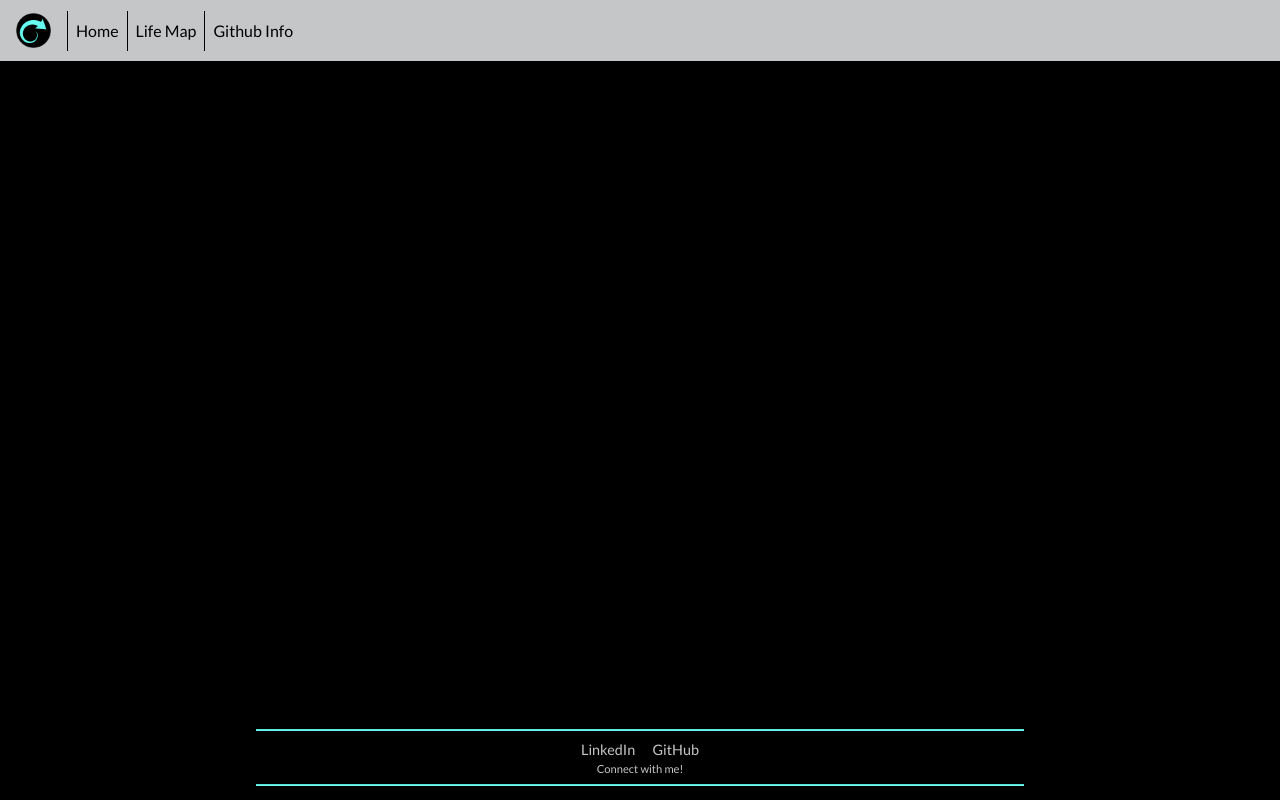
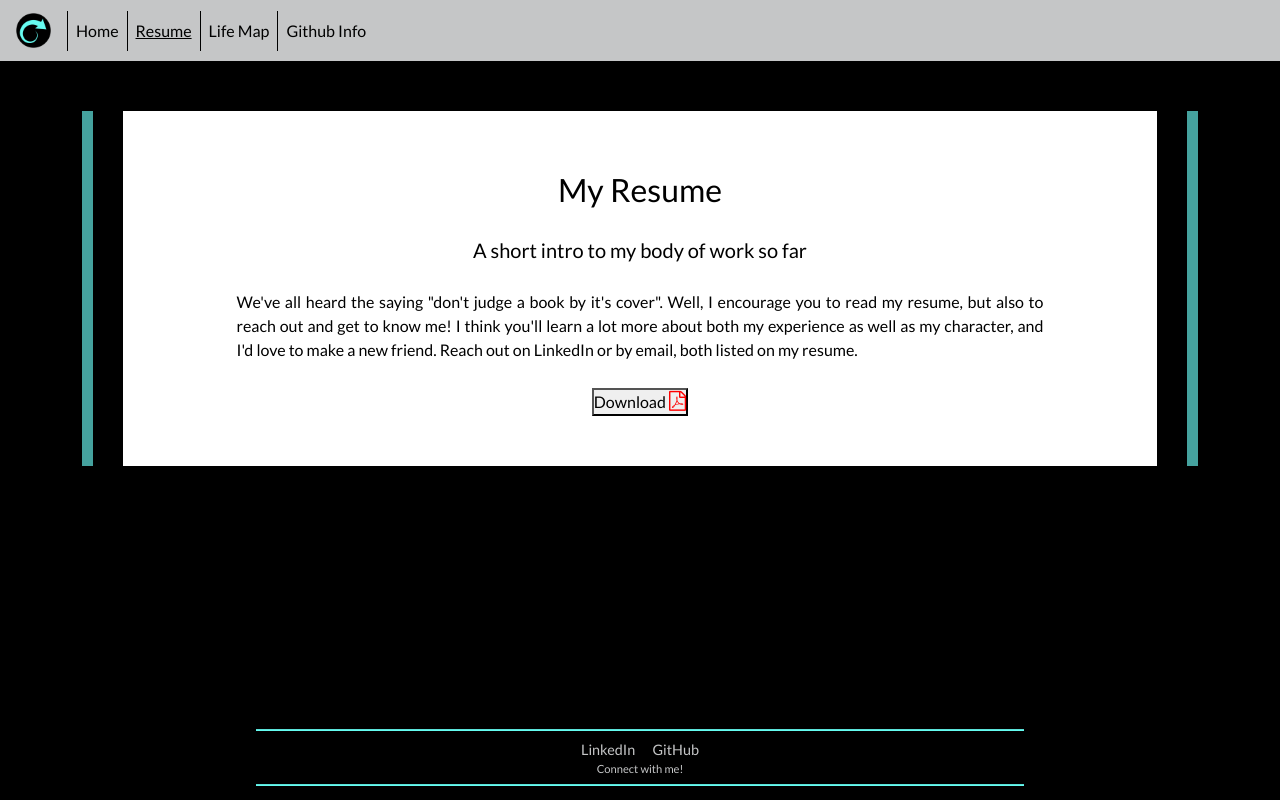
Before and after one commit to bd-g/brentdgeorge.com, a Vue app: page /resume in a window 1280 px wide. Built offline with nearby package versions, Linux system fonts and the light colour scheme.

Commit message:
Finished resume section

```diff
--- a/src/App.vue
+++ b/src/App.vue
@@ -1,7 +1,7 @@
 <template>
   <div id="app">
     <MenuHeader/>
-    <router-view class="bottom-buffer" />
+    <router-view/>
     <BaseFooter/>
   </div>
 </template>
@@ -39,10 +39,6 @@ export default {
 * {
 	margin: 0;
   padding: 0;
-}
-
-.bottom-buffer {
-  margin-bottom: 85px;
 }
 
 html {
--- a/src/components/MenuHeader.vue
+++ b/src/components/MenuHeader.vue
@@ -5,6 +5,7 @@
     <b-collapse id="nav-collapse" is-nav>
       <b-navbar-nav>
         <router-link class="nav-link bg-black" to="/">Home</router-link>
+        <router-link class="nav-link bg-black" to="/resume">Resume</router-link>
         <router-link class="nav-link bg-black" to="/life-map">Life Map</router-link>
         <router-link class="nav-link bg-black" to="/github-info">Github Info</router-link>
       </b-navbar-nav>
--- a/src/router/index.js
+++ b/src/router/index.js
@@ -21,6 +21,11 @@ const routes = [
     component: Home
   },
   {
+    path: '/resume',
+    name: 'Resume',
+    component: () => import(/* webpackChunkName: "about" */ '../views/Resume.vue')
+  },
+  {
     path: '/life-map',
     name: 'LifeMap',
     component: () => import(/* webpackChunkName: "about" */ '../views/LifeMap.vue')
--- /dev/null
+++ b/src/views/Resume.vue
@@ -0,0 +1,46 @@
+<template>
+  <div class="light-content">
+    <div class="text-background">
+      <div class="text-accent">
+        <div class="text-container">
+          <div class="eighty-width">
+            <h2>My Resume</h2>
+            <h5>A short intro to my body of work so far</h5>
+            <p>We've all heard the saying "don't judge a book by it's cover". Well, I encourage you to read my resume,
+              but also to reach out and get to know me! I think you'll learn a lot more about both my experience as well
+              as my character, and I'd love to make a new friend. Reach out on LinkedIn or by email, both listed on my resume.</p>
+            <button type="submit" class="resume-download" onclick="window.open('./Brent George Resume Spring 2020.pdf')">
+                Download <i class="fa fa-file-pdf-o" style="font-size:20px;color:red"></i>
+            </button>
+          </div>
+        </div>
+      </div>
+    </div>
+  </div>
+</template>
+
+<script>
+export default {
+  name: "Resume"
+}
+</script>
+
+<style scoped>
+  @import "https://cdnjs.cloudflare.com/ajax/libs/font-awesome/4.7.0/css/font-awesome.min.css";
+  p {
+    text-align: justify;
+  }
+
+  .eighty-width {
+    width: 80%;
+  }
+
+  .eighty-width * {
+    padding: 10px;
+  }
+
+  .resume-download, .resume-download * {
+    padding: 0;
+  }
+
+</style>
```
Also changed, not shown: 2 other files (tests, documents, lock files or other folders).
